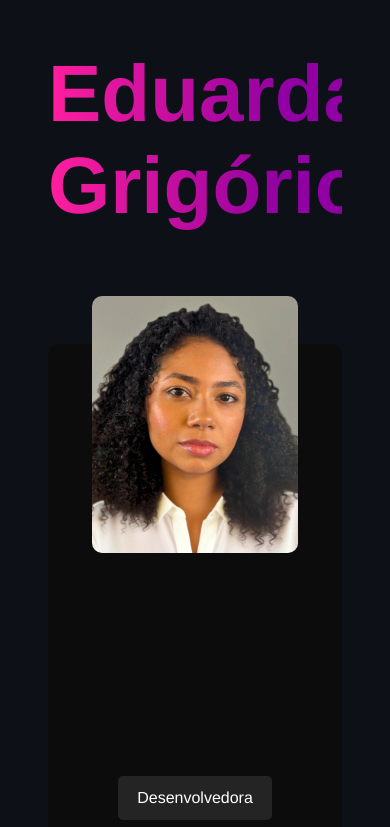
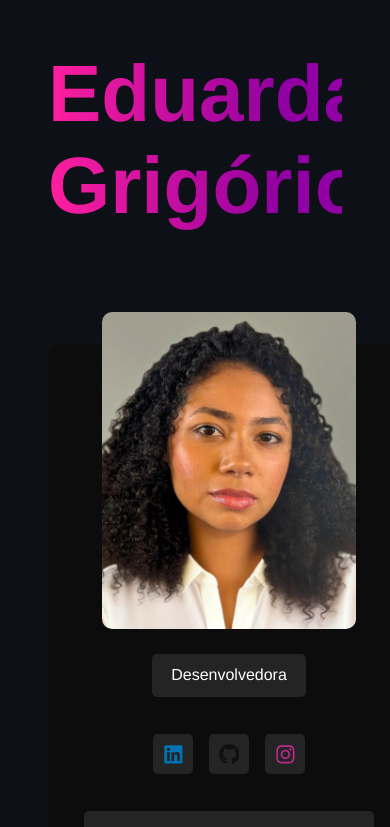
Before and after one commit to EduardaGrigorio3/Portfolio, a React (Vite) app: page / in a window 390 px wide. Shown: the top 827 px of the page. Built offline with nearby package versions, Linux system fonts and the light colour scheme.

Commit message:
Mudei estrutura do sass do sidebar, foto, app.jsx, deixei responsivo para telas menores e maiores

```diff
--- a/src/App.jsx
+++ b/src/App.jsx
@@ -2,10 +2,11 @@ import MainContent from './components/MainContent'
 import Sidebar from './components/Sidebar'
 import './styles/components/app.sass'
 
+
 function App() {
 
   return (
-
+    <div className='main-container'>
       <div className="portifolio">
         <h1>Eduarda Grigório</h1>
 
@@ -13,6 +14,8 @@ function App() {
         <MainContent/>
 
       </div>
+    </div>
+
 
   )
 }
--- a/src/components/Sidebar.jsx
+++ b/src/components/Sidebar.jsx
@@ -9,7 +9,9 @@ import image from '../img/eu.jpg'
 const Sidebar = () => {
   return (
     <aside className="sidebar">
-        <img src={image} alt='foto Eduarda Grigório'/>
+        <div className='img-container'>
+                <img src={image} alt='foto Eduarda Grigório' />
+        </div>
         <p className='titulo'>Desenvolvedora</p>
         <RedeSocial/>
         <InformacaoContainer/>
--- a/src/styles/components/app.sass
+++ b/src/styles/components/app.sass
@@ -5,6 +5,13 @@
     flex-wrap: wrap
     padding: 3rem
     gap: 3rem
+    flex-direction: column;
+    width: 100%;
+
+
+    @media (min-width: variables.$tablet)
+        flex-direction: row;
+        max-width: 100%;
 
     h1
         width: 100%
--- a/src/styles/components/sidebar.sass
+++ b/src/styles/components/sidebar.sass
@@ -1,29 +1,33 @@
-@use '../variables'
-@use '../mixins'
+@use '../variables';
+@use '../mixins';
 
 .sidebar
-    background-color: variables.$bg-color
-    flex: 1 1 0
-    border-radius: variables.$container-border-radius
-    display: flex
-    align-items: center
-    flex-direction: column
-    text-align: center
-    position: relative
-    padding: 3rem 0
+    background-color: variables.$bg-color;
+    flex: 1 1 0;
+    border-radius: variables.$container-border-radius;
+    display: flex;
+    align-items: center;
+    flex-direction: column;
+    text-align: center;
+    position: relative;
+    padding: 3rem 0;
+    gap: 0.3rem;
 
-    img
-        max-width: 70%
-        border-radius: variables.$container-border-radius
-        position: absolute
-        top: -3rem
+    .img-container
+        max-width: 70%;
+        border-radius: variables.$container-border-radius;
+        margin-top: -5rem;
+
+.img-container img
+    max-width: 100%;
+    border-radius: inherit;
 
 .titulo
-    color: variables.$text-color
-    background-color: variables.$bg-color-secondary
-    border-radius: variables.$card-border-radius
-    margin-top: 24rem
-    padding: 0.8rem 1.2rem
+    color: variables.$text-color;
+    background-color: variables.$bg-color-secondary;
+    border-radius: variables.$card-border-radius;
+    padding: 0.8rem 1.2rem;
+    margin-top: 1rem
 
 .btn
-    @include mixins.btn
+    @include mixins.btn;
--- a/src/styles/variables.sass
+++ b/src/styles/variables.sass
@@ -9,3 +9,6 @@ $bg-color-secondary: #242424;
 $container-border-radius: 10px;
 $card-border-radius: 5px;
 $gradient: linear-gradient(90deg, rgba(255, 31, 158, 1) 0%, rgba(144, 0, 162, 1) 80%)
+
+$mobile: 480px;
+$tablet: 768px;
```
Also changed, not shown: src/styles/main.sass (line endings or trailing spaces).
